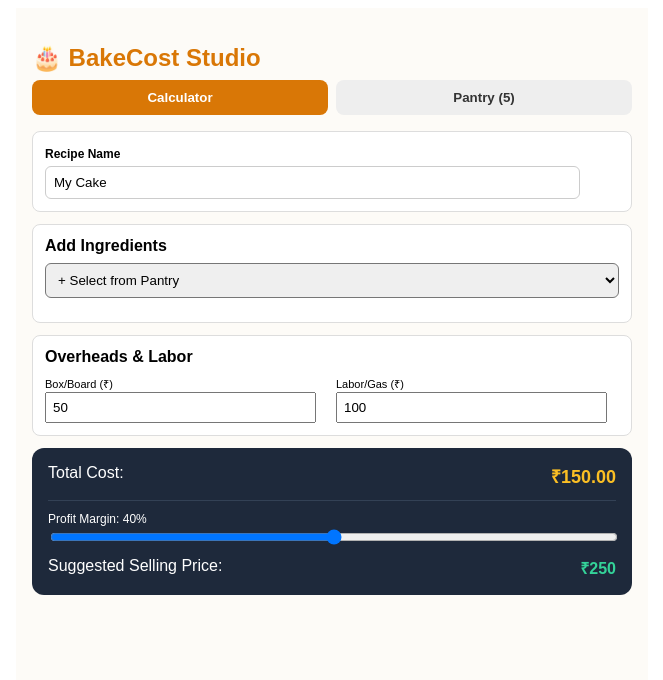
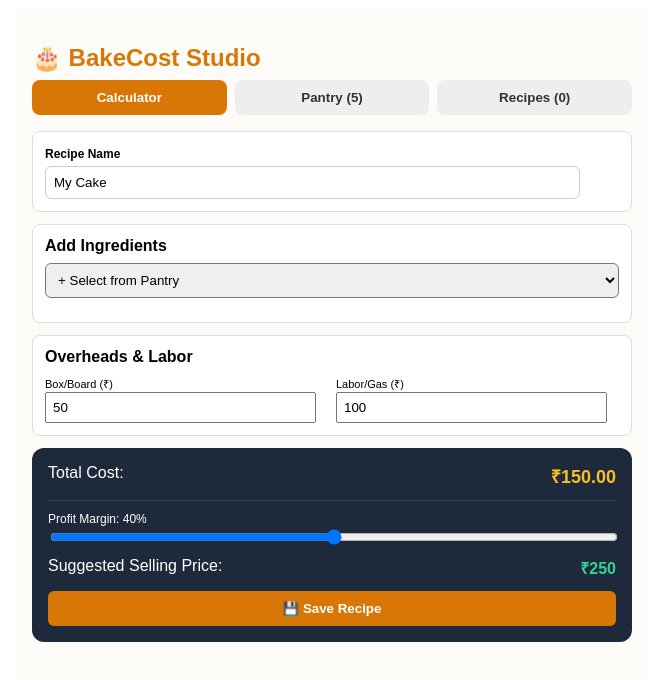
Before and after one commit to FR461/Cake-cost-calculator, a React (Create React App) app: page / in a window 1280 px wide. Shown: the top 680 px of the page, without its empty margins (308-971 px from the left). Built offline with nearby package versions, Linux system fonts and the light colour scheme.

Commit message:
Update App.js

```diff
--- a/src/App.js
+++ b/src/App.js
@@ -15,9 +15,28 @@ export default function App() {
     return s ? JSON.parse(s) : defaultPantry;
   });
 
+  const [savedRecipes, setSavedRecipes] = useState(() => {
+    const r = localStorage.getItem('cake_recipes');
+    return r ? JSON.parse(r) : [];
+  });
+
+  // State shared for editing a recipe in Calculator
+  const [currentRecipe, setCurrentRecipe] = useState({
+    id: null,
+    name: 'My Cake',
+    items: [],
+    packaging: 50,
+    labor: 100,
+    margin: 40
+  });
+
   useEffect(() => {
     localStorage.setItem('cake_pantry', JSON.stringify(pantry));
   }, [pantry]);
+
+  useEffect(() => {
+    localStorage.setItem('cake_recipes', JSON.stringify(savedRecipes));
+  }, [savedRecipes]);
 
   const deletePantryItem = (id) => {
     setPantry(pantry.filter(i => i.id !== id));
@@ -25,6 +44,27 @@ export default function App() {
 
   const addPantryItem = (newItem) => {
     setPantry([...pantry, newItem]);
+  };
+
+  const saveRecipe = (recipeToSave) => {
+    const exists = savedRecipes.some(r => r.id === recipeToSave.id);
+    let updated;
+    if (exists) {
+      updated = savedRecipes.map(r => r.id === recipeToSave.id ? recipeToSave : r);
+    } else {
+      updated = [...savedRecipes, { ...recipeToSave, id: Date.now().toString() }];
+    }
+    setSavedRecipes(updated);
+    alert('Recipe saved successfully!');
+  };
+
+  const deleteRecipe = (id) => {
+    setSavedRecipes(savedRecipes.filter(r => r.id !== id));
+  };
+
+  const loadRecipe = (recipe) => {
+    setCurrentRecipe(recipe);
+    setTab('calc');
   };
 
   return (
@@ -35,12 +75,32 @@ export default function App() {
       <div style={{ display: 'flex', gap: '8px', marginBottom: '16px' }}>
         <button onClick={() => setTab('calc')} style={{ flex: 1, padding: '10px', background: tab === 'calc' ? '#d97706' : '#eee', color: tab === 'calc' ? '#fff' : '#333', border: 'none', borderRadius: '8px', fontWeight: 'bold' }}>Calculator</button>
         <button onClick={() => setTab('pantry')} style={{ flex: 1, padding: '10px', background: tab === 'pantry' ? '#d97706' : '#eee', color: tab === 'pantry' ? '#fff' : '#333', border: 'none', borderRadius: '8px', fontWeight: 'bold' }}>Pantry ({pantry.length})</button>
+        <button onClick={() => setTab('recipes')} style={{ flex: 1, padding: '10px', background: tab === 'recipes' ? '#d97706' : '#eee', color: tab === 'recipes' ? '#fff' : '#333', border: 'none', borderRadius: '8px', fontWeight: 'bold' }}>Recipes ({savedRecipes.length})</button>
       </div>
 
-      {tab === 'calc' ? (
-        <CalculatorTab pantry={pantry} />
-      ) : (
-        <PantryTab pantry={pantry} onAddPantryItem={addPantryItem} onDeletePantryItem={deletePantryItem} />
+      {tab === 'calc' && (
+        <CalculatorTab
+          pantry={pantry}
+          currentRecipe={currentRecipe}
+          setCurrentRecipe={setCurrentRecipe}
+          onSaveRecipe={saveRecipe}
+        />
+      )}
+
+      {tab === 'pantry' && (
+        <PantryTab
+          pantry={pantry}
+          onAddPantryItem={addPantryItem}
+          onDeletePantryItem={deletePantryItem}
+        />
+      )}
+
+      {tab === 'recipes' && (
+        <RecipesTab
+          savedRecipes={savedRecipes}
+          onLoadRecipe={loadRecipe}
+          onDeleteRecipe={deleteRecipe}
+        />
       )}
     </div>
   );
@@ -49,24 +109,27 @@ export default function App() {
 /* ==========================================================================
    CALCULATOR COMPONENT
    ========================================================================== */
-function CalculatorTab({ pantry }) {
-  const [recipeName, setRecipeName] = useState('My Cake');
-  const [items, setItems] = useState([]);
-  const [packaging, setPackaging] = useState(50);
-  const [labor, setLabor] = useState(100);
-  const [margin, setMargin] = useState(40);
+function CalculatorTab({ pantry, currentRecipe, setCurrentRecipe, onSaveRecipe }) {
+  const { name: recipeName, items, packaging, labor, margin } = currentRecipe;
+
+  const setRecipeName = (val) => setCurrentRecipe({ ...currentRecipe, name: val });
+  const setPackaging = (val) => setCurrentRecipe({ ...currentRecipe, packaging: val });
+  const setLabor = (val) => setCurrentRecipe({ ...currentRecipe, labor: val });
+  const setMargin = (val) => setCurrentRecipe({ ...currentRecipe, margin: val });
 
   const addRecipeItem = (pantryId) => {
     if (!pantryId || items.some(i => i.pantryId === pantryId)) return;
-    setItems([...items, { pantryId, used: 1 }]);
+    setCurrentRecipe({ ...currentRecipe, items: [...items, { pantryId, used: 1 }] });
   };
 
   const updateUsed = (pantryId, val) => {
-    setItems(items.map(i => i.pantryId === pantryId ? { ...i, used: parseFloat(val) || 0 } : i));
+    const updatedItems = items.map(i => i.pantryId === pantryId ? { ...i, used: parseFloat(val) || 0 } : i);
+    setCurrentRecipe({ ...currentRecipe, items: updatedItems });
   };
 
   const removeRecipeItem = (pantryId) => {
-    setItems(items.filter(i => i.pantryId !== pantryId));
+    const updatedItems = items.filter(i => i.pantryId !== pantryId);
+    setCurrentRecipe({ ...currentRecipe, items: updatedItems });
   };
 
   const calcItemCost = (pantryId, used) => {
@@ -133,14 +196,14 @@ function CalculatorTab({ pantry }) {
         </div>
       </div>
 
-      {/* Summary Box */}
+      {/* Summary Box & Save Recipe */}
       <div style={{ background: '#1e293b', color: '#fff', padding: '16px', borderRadius: '12px' }}>
         <div style={{ display: 'flex', justifyContent: 'space-between', marginBottom: '12px' }}>
           <span>Total Cost:</span>
           <strong style={{ fontSize: '18px', color: '#fbbf24' }}>₹{totalCost.toFixed(2)}</strong>
         </div>
 
-        <div style={{ borderTop: '1px solid #334155', paddingTop: '8px' }}>
+        <div style={{ borderTop: '1px solid #334155', paddingTop: '8px', marginBottom: '12px' }}>
           <label style={{ fontSize: '12px' }}>Profit Margin: {margin}%</label>
           <input type="range" min="0" max="80" value={margin} onChange={e => setMargin(+e.target.value)} style={{ width: '100%' }} />
           <div style={{ display: 'flex', justifyContent: 'space-between', marginTop: '8px' }}>
@@ -148,6 +211,13 @@ function CalculatorTab({ pantry }) {
             <strong style={{ color: '#34d399', fontSize: '16px' }}>₹{suggestedPrice.toFixed(0)}</strong>
           </div>
         </div>
+
+        <button
+          onClick={() => onSaveRecipe(currentRecipe)}
+          style={{ width: '100%', padding: '10px', background: '#d97706', color: '#fff', border: 'none', borderRadius: '6px', fontWeight: 'bold', cursor: 'pointer' }}
+        >
+          💾 Save Recipe
+        </button>
       </div>
     </div>
   );
@@ -205,3 +275,32 @@ function PantryTab({ pantry, onAddPantryItem, onDeletePantryItem }) {
     </div>
   );
 }
+
+/* ==========================================================================
+   RECIPES TAB COMPONENT
+   ========================================================================== */
+function RecipesTab({ savedRecipes, onLoadRecipe, onDeleteRecipe }) {
+  return (
+    <div>
+      <h4 style={{ margin: '0 0 12px 0' }}>Saved Recipes</h4>
+      {savedRecipes.length === 0 ? (
+        <div style={{ background: '#fff', padding: '16px', borderRadius: '8px', textAlign: 'center', color: '#777', border: '1px solid #ddd' }}>
+          No saved recipes yet. Build a recipe in the Calculator tab and tap "Save Recipe"!
+        </div>
+      ) : (
+        savedRecipes.map(recipe => (
+          <div key={recipe.id} style={{ background: '#fff', padding: '12px', marginBottom: '8px', borderRadius: '8px', border: '1px solid #ddd', display: 'flex', justifyContent: 'space-between', alignItems: 'center' }}>
+            <div>
+              <strong>{recipe.name}</strong>
+              <div style={{ fontSize: '12px', color: '#666' }}>{recipe.items.length} ingredient(s)</div>
+            </div>
+            <div style={{ display: 'flex', gap: '6px' }}>
+              <button onClick={() => onLoadRecipe(recipe)} style={{ background: '#d97706', color: '#fff', border: 'none', padding: '6px 10px', borderRadius: '4px', fontWeight: 'bold' }}>Load</button>
+              <button onClick={() => onDeleteRecipe(recipe.id)} style={{ background: '#fee2e2', color: '#dc2626', border: 'none', padding: '6px 10px', borderRadius: '4px' }}>Delete</button>
+            </div>
+          </div>
+        ))
+      )}
+    </div>
+  );
+}
```
